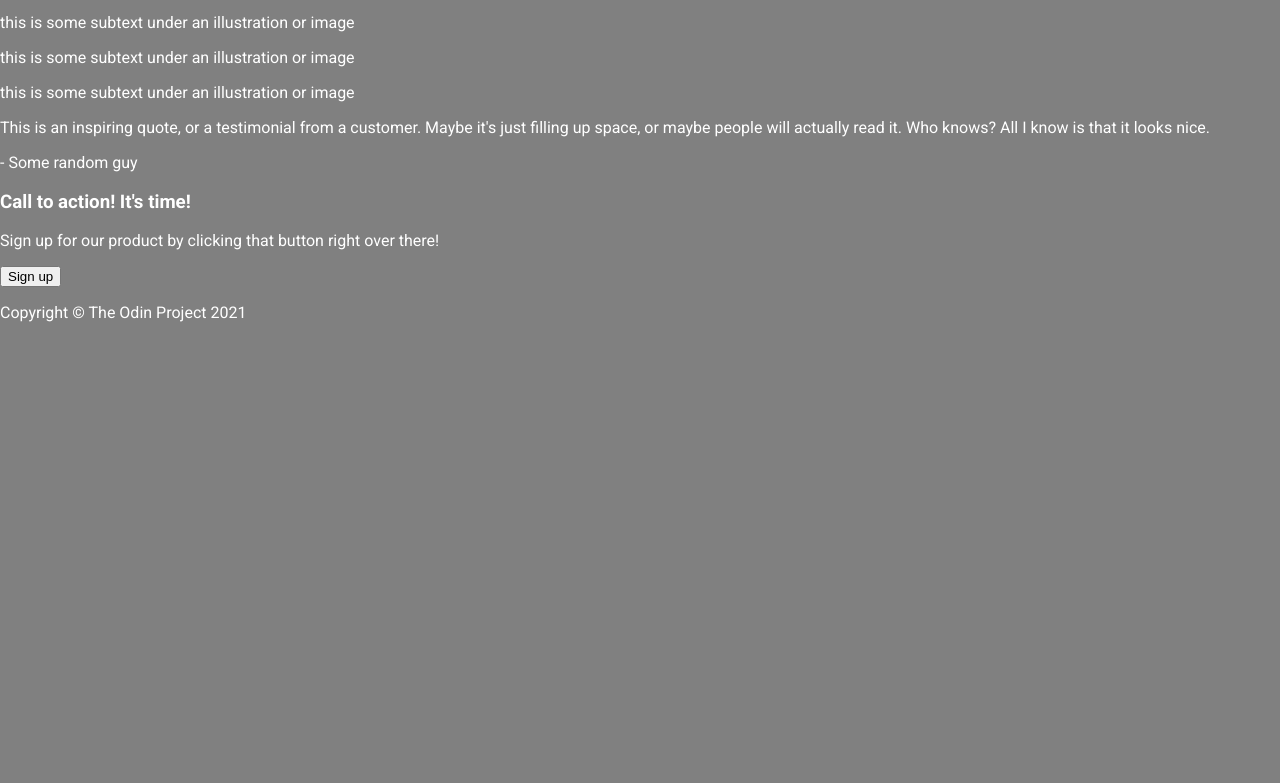
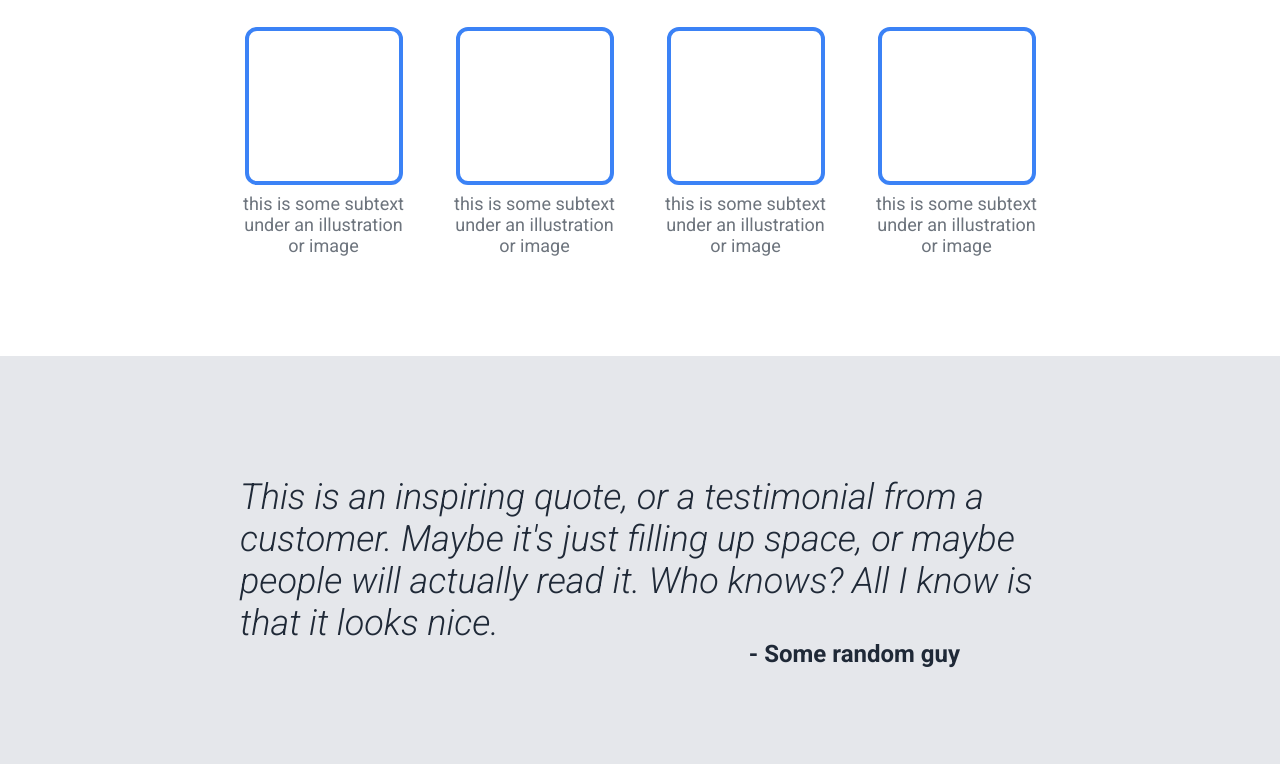
Before and after one commit to aadilhabibsattar/landing-page, a plain HTML site: page index.html in a window 1280 px wide. Shown: the part 632-1415 px from the top of the page. Before the commit the page ends 970 px from the top, so only its background shows below. Drawn offline with Linux system fonts and the light colour scheme.

Commit message:
Finished project

```diff
--- a/index.html
+++ b/index.html
@@ -16,6 +16,7 @@
             <div class="header-links">header link three</div>
         </div>
     </header>
+
     <main>
         <section class="main">
             <div class="main-section">
@@ -33,53 +34,52 @@
     </main>
 
     <section class="information">
-        <h2>Some random information.</h2>
-        <div>
-            <div>
-                <div></div>
-                <p>this is some subtext under an illustration or image</p>
+        <h2 class="information-title">Some random information.</h2>
+        <div class="info-card-container">
+            <div class="info-card">
+                <div class="card"></div>
+                <p class="card-description">this is some subtext under an illustration or image</p>
             </div>
-            <div>
-                <div></div>
-                <p>this is some subtext under an illustration or image</p>
+            <div class="info-card">
+                <div class="card"></div>
+                <p class="card-description">this is some subtext under an illustration or image</p>
             </div>
-            <div>
-                <div></div>
-                <p>this is some subtext under an illustration or image</p>
+            <div class="info-card">
+                <div class="card"></div>
+                <p class="card-description">this is some subtext under an illustration or image</p>
             </div>
-            <div>
-                <div></div>
-                <p>this is some subtext under an illustration or image</p>
+            <div class="info-card">
+                <div class="card"></div>
+                <p class="card-description">this is some subtext under an illustration or image</p>
             </div>
         </div>
     </section>
 
-    <section>
-        <div>
-            <p>
+    <section class="testimonial-section">
+            <div class="testimonial"><i>
                 This is an inspiring quote, or a testimonial from a customer. Maybe it's just filling up space,
-                or maybe people will actually read it. Who knows? All I know is that it looks nice.
-            </p>
-            <p>
-                - Some random guy
-            </p>
-        </div>
+                or maybe people will actually read it. Who knows? All I know is that it looks nice.</i>
+
+                <div class="testimonial-customer">
+                    - Some random guy
+                </div>
+            </div>
     </section>
 
-    <section>
-        <div>
+    <section class="cta-section">
+        <div class="cta-card">
+            <div class="cta-text">
+                <h3 class="cta-title">Call to action! It's time!</h3>
+                <p class="cta-description">Sign up for our product by clicking that button right over there!</p>
+            </div>
             <div>
-                <div>
-                    <h3>Call to action! It's time!</h3>
-                    <p>Sign up for our product by clicking that button right over there!</p>
-                </div>
-                <button>Sign up</button>
+                <button class="cta-button">Sign up</button>
             </div>
         </div>
     </section>
 
-    <footer>
-        <p>Copyright &#169; The Odin Project 2021</p>
+    <footer class="footer">
+        <p class="footer-text">Copyright  &nbsp; &#169; &nbsp;  The Odin Project 2021</p>
     </footer>
 
 </body>
--- a/styles.css
+++ b/styles.css
@@ -4,7 +4,10 @@ body {
     font-family: Roboto, Arial;
     margin: 0;
     color: white;
-    background-color: grey;
+}
+
+p, h1, h2, h3 {
+    margin: 0;
 }
 
 .header {
@@ -12,7 +15,7 @@ body {
     display: flex;
     justify-content: space-between;
     align-items: center;
-    padding: 17px 180px 17px 180px;
+    padding: 17px 180px;
 }
 
 .header-logo {
@@ -23,9 +26,13 @@ body {
 .header-right-section {
     display: flex;
     gap: 28px;
+}
+
+.header-links {
     font-size: 18px;
     color: #E5E7EB;
     font-weight: 300;
+    cursor: pointer;
 }
 
 
@@ -66,11 +73,130 @@ body {
 }
 
 .main-sign-up-button {
-    background-color: #3882F6;
+    background-color: #3B82F6;
     color: white;
     border: none;
     padding: 10px 35px;
     font-size: 18px;
     font-weight: 600;
     border-radius: 10px;
+    cursor: pointer;
 }
+
+.information {
+    display: flex;
+    flex-direction: column;
+    justify-content: start;
+    align-items: center;
+
+    background-color: white;
+
+    padding: 25px 0px 100px 0px;
+}
+
+.information-title {
+    font-size: 36px;
+    color: #1F2937;
+    font-weight: 900;
+    margin-bottom: 50px;
+}
+
+.info-card-container {
+    display: flex;
+    justify-content: center;
+    gap: 36px;
+}
+
+.info-card {
+    display: flex;
+    flex-direction: column;
+    justify-content: center;
+    align-items: center;
+    gap: 8px;
+}
+
+.card {
+    border: 4px solid #3B82F6;
+    width: 150px;
+    height: 150px;
+    border-radius: 12px;
+}
+
+.card-description {
+    font-size: 18px;
+    color: #6D747D;
+    text-align: center;
+    width: 175px;
+}
+
+.testimonial-section {
+    background-color: #E5E7EB;
+    color: #1F2937;
+    padding: 120px 240px;
+}
+
+.testimonial {
+    margin: 0;
+
+    font-size: 36px;
+    font-weight: 300;
+    margin-bottom: 0;
+    position: relative;
+}
+
+.testimonial-customer {
+    font-size: 24px;
+    font-weight: bold;
+    margin-top: 0;
+    position: absolute;
+
+    bottom: -24px;
+    right: 80px;
+}
+
+.cta-section {
+    background-color: white;
+    padding: 100px 150px;
+}
+
+.cta-card {
+    background-color: #3B82F6;
+    padding: 45px 120px;
+    border-radius: 10px;
+    display: flex;
+    justify-content: space-between;
+    align-items: center;
+}
+
+.cta-title {
+    font-size: 24px;
+    font-weight: bold;
+}
+.cta-description {
+    color: #d6d6d6;
+    font-size: 18px;
+}
+
+.cta-button {
+    background-color: #3B82F6;
+    border: 2px solid white;
+    color: white;
+    padding: 5px 30px;
+    border-radius: 5px;
+    font-size: 18px;
+    font-weight: 500;
+    cursor: pointer
+}
+
+.footer {
+    background-color: #1F2937;
+    display: flex;
+    justify-content: center;
+    align-items: center;
+    padding: 40px 0px;
+}
+
+.footer-text {
+    color: white;
+    font-size: 18px;
+}
```
